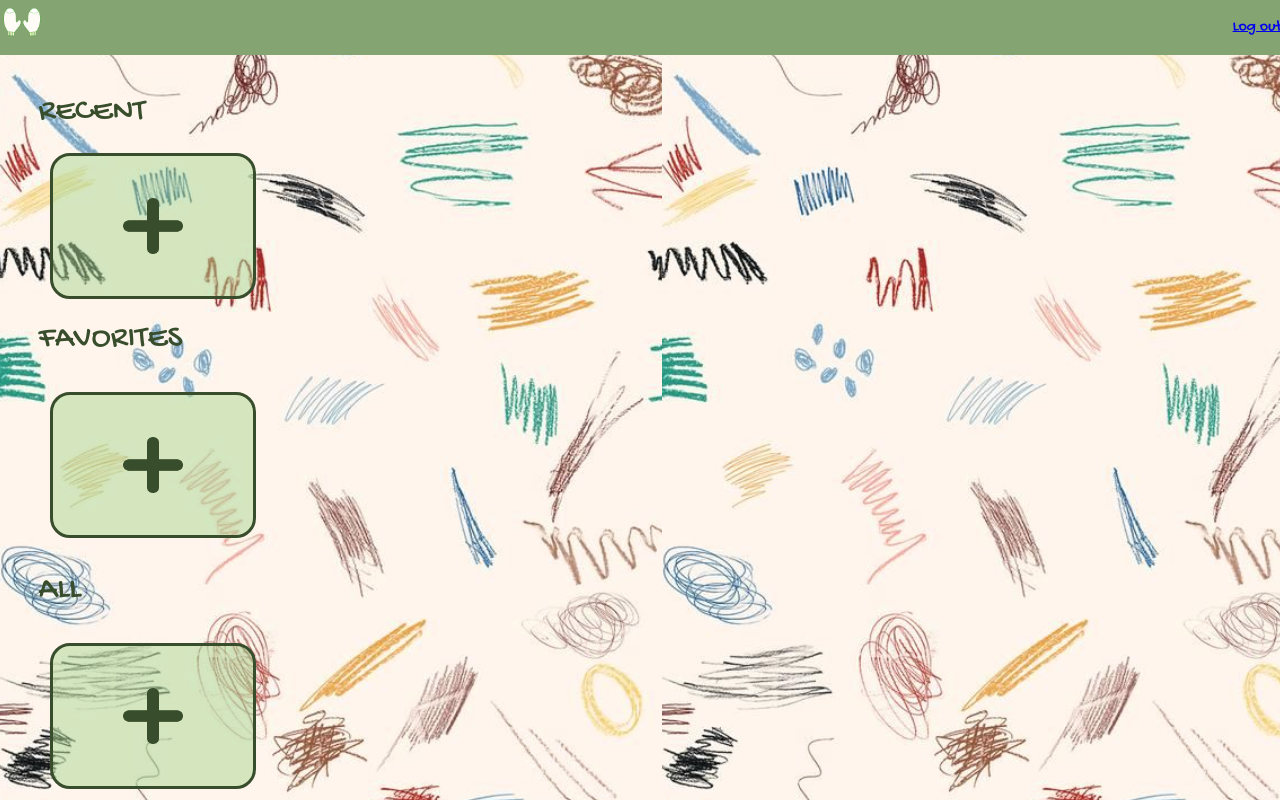
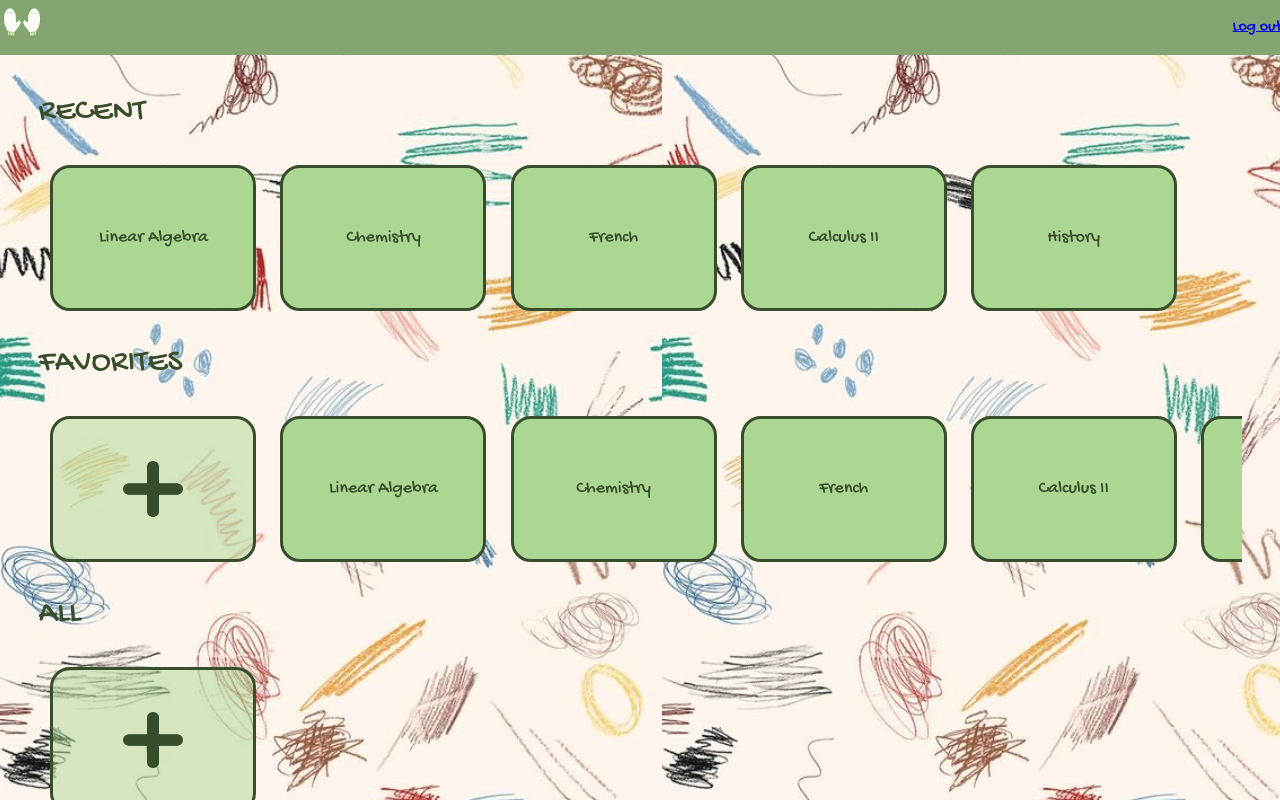
Before and after one commit to rin-bell4772/mttn, a Next.js app in the folder mttn/: page /dashboard in a window 1280 px wide. Shown: the top 800 px of the page. Built offline with nearby package versions, Linux system fonts and the light colour scheme; a web font is replaced by a local one.

Commit message:
Created dummy array, doesn't do dynamic list stuff yet (to be done later)

```diff
--- a/mttn/src/app/dashboard/Dashboard.module.css
+++ b/mttn/src/app/dashboard/Dashboard.module.css
@@ -17,4 +17,5 @@
 
 .grid {
     display: grid;
+
 }
--- a/mttn/src/app/dashboard/Dashboard.tsx
+++ b/mttn/src/app/dashboard/Dashboard.tsx
@@ -1,21 +1,40 @@
 import styles from './Dashboard.module.css';
 import AddStudySet from '../components/AddStudySet';
 import StudySet from '../components/StudySet';
+
+// Dummy array of recent sets
+const recent = [
+    { title: 'Linear Algebra' },
+    { title: 'Chemistry' },
+    { title: 'French' },
+    { title: 'Calculus II' },
+    { title: 'History' }
+];
+
+const favorites = [];
 
 export default function Dashboard() {
     return (
         <div className={styles.dashboard}>
            <h1>RECENT</h1>
-           <div>
-                <AddStudySet />
+           <div className={styles.scroll}>
+                {recent.map((set, index) => (
+                    <StudySet key={index} title={set.title} />
+                ))}
            </div>
            <h1>FAVORITES</h1>
             <div className={styles.scroll}>
                 <AddStudySet />
+                {recent.map((set, index) => (
+                    <StudySet key={index} title={set.title} />
+                ))}
             </div>
            <h1>ALL</h1>
            <div className={styles.grid}>
                 <AddStudySet />
+                {recent.map((set, index) => (
+                    <StudySet key={index} title={set.title} />
+                ))}
            </div>
         </div>
     );
```
